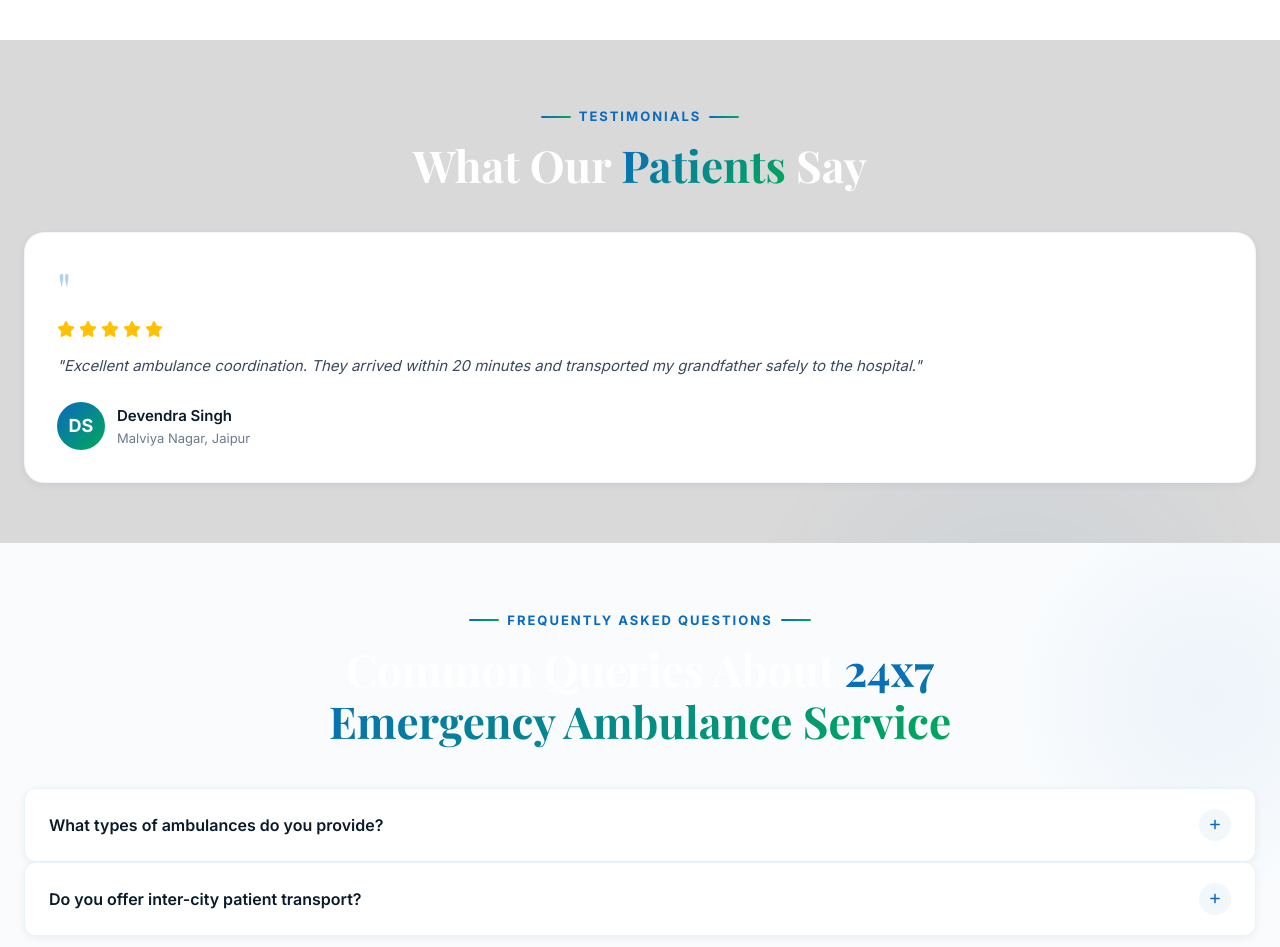
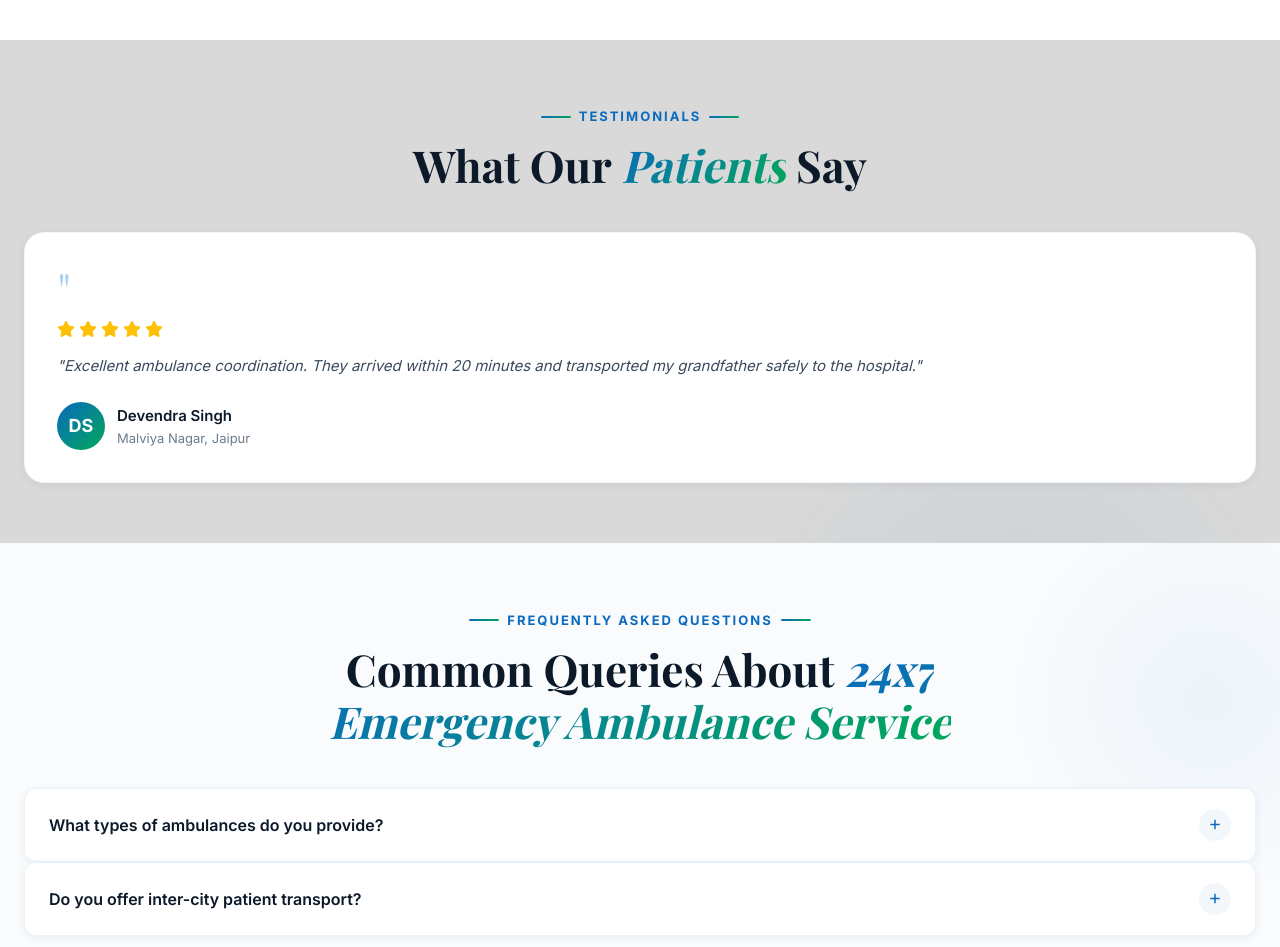
Before and after one commit to Priyanshu0sharma/DRXHOMECARE, a Next.js app: page /services/ambulance in a window 1280 px wide. Shown: the part 1460-2407 px from the top of the page. Built offline with nearby package versions, Linux system fonts and the light colour scheme; a web font is replaced by a local one.

Commit message:
fix: scope rogue section header color overrides to catalog to fix homepage section title visibility

```diff
--- a/src/app/globals.css
+++ b/src/app/globals.css
@@ -2995,15 +2995,15 @@ button {
       color: #38bdf8;
     }
 
-    /* Section Header Updates */
-    .section-header .section-title {
+    /* Section Header Updates (Scoped to catalog) */
+    .catalog .section-header .section-title {
       color: #ffffff !important;
     }
-    .section-header .section-title em {
+    .catalog .section-header .section-title em {
       color: var(--secondary-color);
       font-style: normal;
     }
-    .section-header .section-desc {
+    .catalog .section-header .section-desc {
       color: var(--text-light) !important;
     }
 
```
